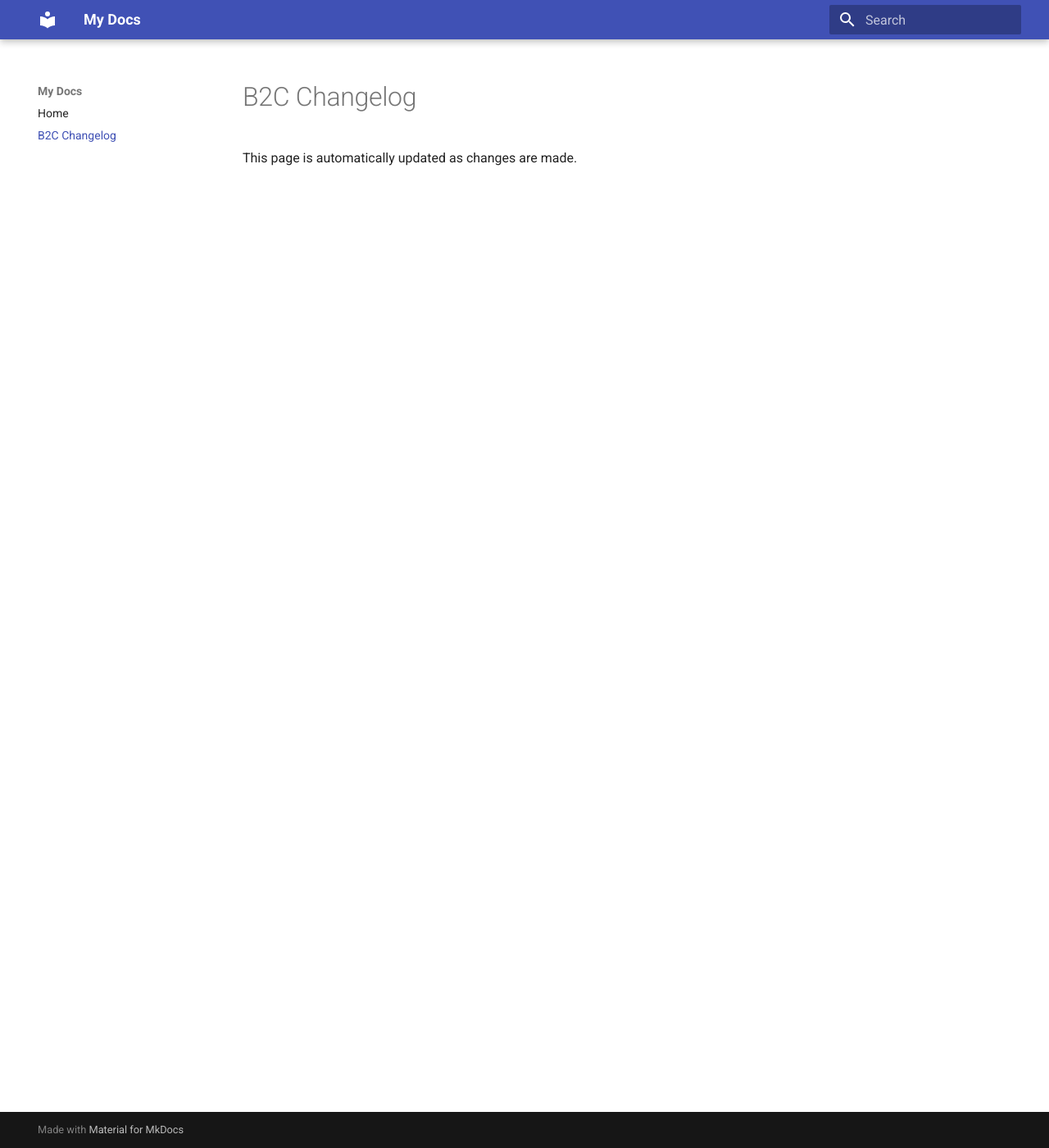
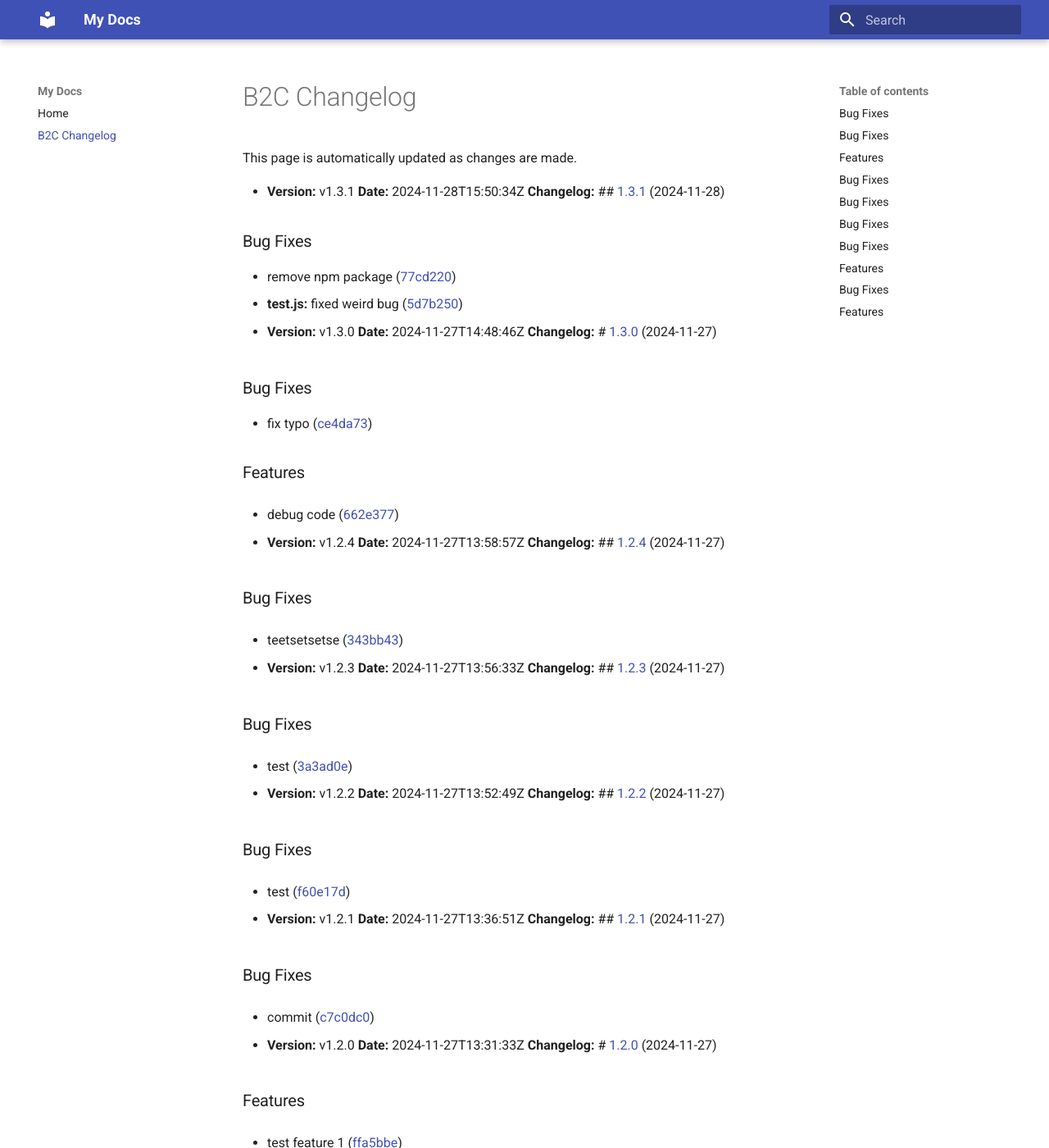
Before and after one commit to OliverSpeak/mkdocs-material-test, an MkDocs documentation site: the page built from docs/b2c-changelog.md, in a window 1280 px wide and 1400 px high. Shown: the whole window at 82% size. Built offline with MkDocs 1.6.1 and Material for MkDocs 9.7.7, drawn with Linux system fonts in a browser that asks for light colours; some of the changed text lies outside the part shown.

Commit message:
Update docs/b2c-changelog.md with release data

```diff
--- a/docs/b2c-changelog.md
+++ b/docs/b2c-changelog.md
@@ -1,3 +1,111 @@
 # B2C Changelog
 
 This page is automatically updated as changes are made.
+
+- **Version:** v1.3.1
+  **Date:** 2024-11-28T15:50:34Z
+  **Changelog:** ## [1.3.1](https://github.com/OliverSpeak/semantic-test/compare/v1.3.0...v1.3.1) (2024-11-28)
+
+
+### Bug Fixes
+
+* remove npm package ([77cd220](https://github.com/OliverSpeak/semantic-test/commit/77cd220d3aae6a81007bd8cb8808420ee82c308c))
+* **test.js:** fixed weird bug ([5d7b250](https://github.com/OliverSpeak/semantic-test/commit/5d7b2508be7951d0971ad79bea4861722ea10954))
+
+
+
+
+- **Version:** v1.3.0
+  **Date:** 2024-11-27T14:48:46Z
+  **Changelog:** # [1.3.0](https://github.com/OliverSpeak/semantic-test/compare/v1.2.4...v1.3.0) (2024-11-27)
+
+
+### Bug Fixes
+
+* fix typo ([ce4da73](https://github.com/OliverSpeak/semantic-test/commit/ce4da73530d7587e0a6ee5b3313f2451ba12a145))
+
+
+### Features
+
+* debug code ([662e377](https://github.com/OliverSpeak/semantic-test/commit/662e37727841a356b46da5104a09d35f50359f83))
+
+
+
+
+- **Version:** v1.2.4
+  **Date:** 2024-11-27T13:58:57Z
+  **Changelog:** ## [1.2.4](https://github.com/OliverSpeak/semantic-test/compare/v1.2.3...v1.2.4) (2024-11-27)
+
+
+### Bug Fixes
+
+* teetsetsetse ([343bb43](https://github.com/OliverSpeak/semantic-test/commit/343bb43e271559a0b805da0f31e486b51bd71012))
+
+
+
+
+- **Version:** v1.2.3
+  **Date:** 2024-11-27T13:56:33Z
+  **Changelog:** ## [1.2.3](https://github.com/OliverSpeak/semantic-test/compare/v1.2.2...v1.2.3) (2024-11-27)
+
+
+### Bug Fixes
+
+* test ([3a3ad0e](https://github.com/OliverSpeak/semantic-test/commit/3a3ad0e773c27cec45142c5d17fcccba1aa76107))
+
+
+
+
+- **Version:** v1.2.2
+  **Date:** 2024-11-27T13:52:49Z
+  **Changelog:** ## [1.2.2](https://github.com/OliverSpeak/semantic-test/compare/v1.2.1...v1.2.2) (2024-11-27)
+
+
+### Bug Fixes
+
+* test ([f60e17d](https://github.com/OliverSpeak/semantic-test/commit/f60e17d0c735988ebd11ce489418c84907595821))
+
+
+
+
+- **Version:** v1.2.1
+  **Date:** 2024-11-27T13:36:51Z
+  **Changelog:** ## [1.2.1](https://github.com/OliverSpeak/semantic-test/compare/v1.2.0...v1.2.1) (2024-11-27)
+
+
+### Bug Fixes
+
+* commit ([c7c0dc0](https://github.com/OliverSpeak/semantic-test/commit/c7c0dc04a2e8509cc6ff7e325660de79a1045577))
+
+
+
+
+- **Version:** v1.2.0
+  **Date:** 2024-11-27T13:31:33Z
+  **Changelog:** # [1.2.0](https://github.com/OliverSpeak/semantic-test/compare/v1.1.0...v1.2.0) (2024-11-27)
+
+
+### Features
+
+* test feature 1 ([ffa5bbe](https://github.com/OliverSpeak/semantic-test/commit/ffa5bbeb5a11273a0c33a7762098c6c8b8b5b88a))
+
+
+
+
+- **Version:** v1.0.0
+  **Date:** 2024-11-27T12:03:11Z
+  **Changelog:** # 1.0.0 (2024-11-27)
+
+
+### Bug Fixes
+
+* add apostrophes ([09e5e51](https://github.com/OliverSpeak/semantic-test/commit/09e5e5139eef91f91954b2630f6c238d6aff6e36))
+* again ([6db46c0](https://github.com/OliverSpeak/semantic-test/commit/6db46c0a4cce75974341c9ff1a768c0b3fd9773d))
+* asd ([2d035fa](https://github.com/OliverSpeak/semantic-test/commit/2d035fa64a67ce9ae356396d40be85109b5dc2f5))
+* **server:** send cors headers ([6375b62](https://github.com/OliverSpeak/semantic-test/commit/6375b62446be41f6d68e4ddaa3940346682010d6))
+* use latest version ([caa9eb5](https://github.com/OliverSpeak/semantic-test/commit/caa9eb59faa79847511e5f4dbe286f25f3e6a044))
+
+
+### Features
+
+* commit ([3aa11cb](https://github.com/OliverSpeak/semantic-test/commit/3aa11cb4c50d96d376cfc28380a490edc64e243d))
```
